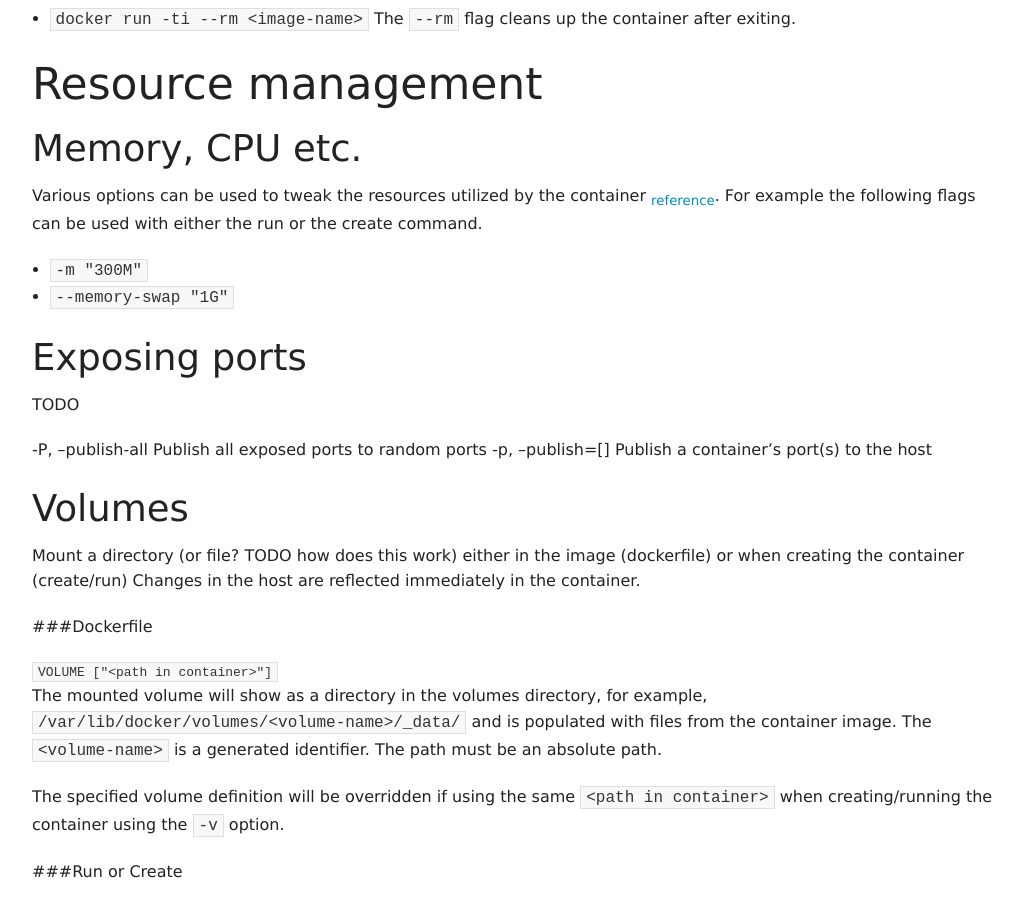
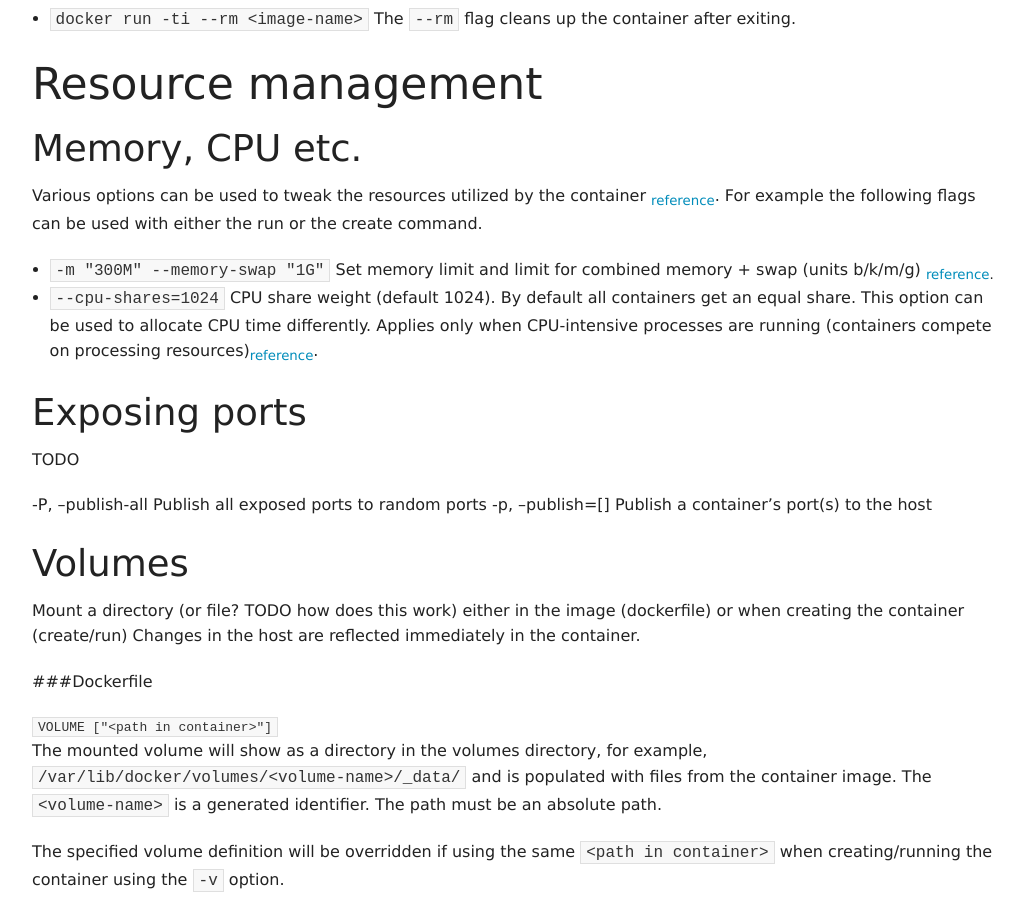
Before and after one commit to mikkorepolainen/mikkorepolainen.github.io, a Jekyll site: the page built from documents/_posts/2016-05-15-docker-containers.md, in a window 1280 px wide and 900 px high, scrolled down 1017 px. Shown: the whole window, without its empty margins (123-1146 px from the left). Built offline with Jekyll 4.4.1, drawn with Linux system fonts in a browser that asks for light colours.

Commit message:
Docker notes

```diff
--- a/documents/_posts/2016-05-15-docker-containers.md
+++ b/documents/_posts/2016-05-15-docker-containers.md
@@ -51,8 +51,8 @@
 
 Various options can be used to tweak the resources utilized by the container <sub>[reference](https://docs.docker.com/engine/reference/run/)</sub>. For example the following flags can be used with either the run or the create command.
 
-- `-m "300M"`
-- `--memory-swap "1G"`
+- `-m "300M" --memory-swap "1G"` Set memory limit and limit for combined memory + swap (units b/k/m/g) <sub>[reference](https://docs.docker.com/engine/reference/run/#user-memory-constraints).
+- `--cpu-shares=1024` CPU share weight (default 1024). By default all containers get an equal share. This option can be used to allocate CPU time differently. Applies only when CPU-intensive processes are running (containers compete on processing resources)<sub>[reference](https://docs.docker.com/engine/reference/run/#cpu-share-constraint)</sub>.
 
 Exposing ports
 --------------
```
Also changed, not shown: documents/_posts/2016-05-01-docker.md (+1 -4 lines).
